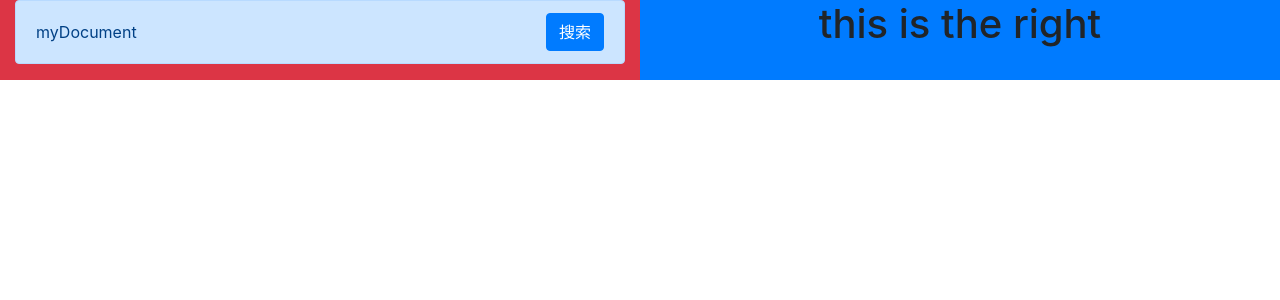
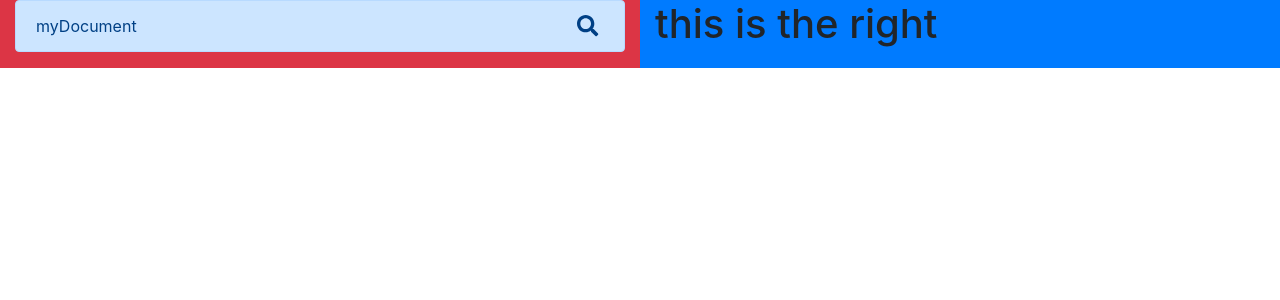
Before and after one commit to Hujianboo/makdwoneditor, a React (Create React App) app: page / in a window 1280 px wide. Shown: the top 300 px of the page. Built offline with nearby package versions, Linux system fonts and the light colour scheme.

Commit message:
add icon and bootstrap

```diff
--- a/package.json
+++ b/package.json
@@ -4,6 +4,9 @@
   "private": true,
   "main": "./src/main.js",
   "dependencies": {
+    "@fortawesome/fontawesome-svg-core": "^1.2.30",
+    "@fortawesome/free-solid-svg-icons": "^5.14.0",
+    "@fortawesome/react-fontawesome": "^0.1.11",
     "@testing-library/jest-dom": "^4.2.4",
     "@testing-library/react": "^9.3.2",
     "@testing-library/user-event": "^7.1.2",
--- a/src/App.css
+++ b/src/App.css
@@ -1,38 +1,5 @@
-.App {
-  text-align: center;
+.icon-button{
+  background: none;
+  border: none;
+  color: inherit;
 }
-
-.App-logo {
-  height: 40vmin;
-  pointer-events: none;
-}
-
-@media (prefers-reduced-motion: no-preference) {
-  .App-logo {
-    animation: App-logo-spin infinite 20s linear;
-  }
-}
-
-.App-header {
-  background-color: #282c34;
-  min-height: 100vh;
-  display: flex;
-  flex-direction: column;
-  align-items: center;
-  justify-content: center;
-  font-size: calc(10px + 2vmin);
-  color: white;
-}
-
-.App-link {
-  color: #61dafb;
-}
-
-@keyframes App-logo-spin {
-  from {
-    transform: rotate(0deg);
-  }
-  to {
-    transform: rotate(360deg);
-  }
-}
--- a/src/components/FileSearch.js
+++ b/src/components/FileSearch.js
@@ -1,5 +1,6 @@
 import React, { useState,useEffect, useRef} from 'react';
-
+import { FontAwesomeIcon } from '@fortawesome/react-fontawesome';
+import {faSearch, faTimes } from '@fortawesome/free-solid-svg-icons';
 const FileSearch = ({ title, onFileSearch }) => {
     const [ inputActive, setInputActive ] = useState(false)
     const [ value, setValue ] = useState('')
@@ -29,34 +30,43 @@
         }
     },[inputActive])
     return (
-      <div className="alert alert-primary">
+      <div className="alert alert-primary d-flex justify-content-between align-items-center">
         { !inputActive &&
-          <div className="d-flex justify-content-between align-items-center">
+          <>
             <span>{title}</span>
             <button
               type="button"
-              className="btn btn-primary"
+              className="icon-button"
               onClick={() => { setInputActive(true) }}
             >
-              搜索
+                <FontAwesomeIcon
+                title="搜索"
+                size="lg"
+                icon={faSearch}
+                />
             </button>
-          </div>
+          </>
         }
         { inputActive &&
-          <div className="d-flex justify-content-between align-items-center">
+          <>
             <input
+              className="form-control"
               value={value}
               ref={node}
               onChange={(e) => {setValue(e.target.value)}}
             />
             <button
               type="button"
-              className="btn btn-primary"
+              className="icon-button"
               onClick={closeSearch}
             >
-              关闭
+                <FontAwesomeIcon
+                title="关闭"
+                size="lg"
+                icon={faTimes}
+                />
             </button>
-          </div>
+          </>
         }
       </div>
     )
```
